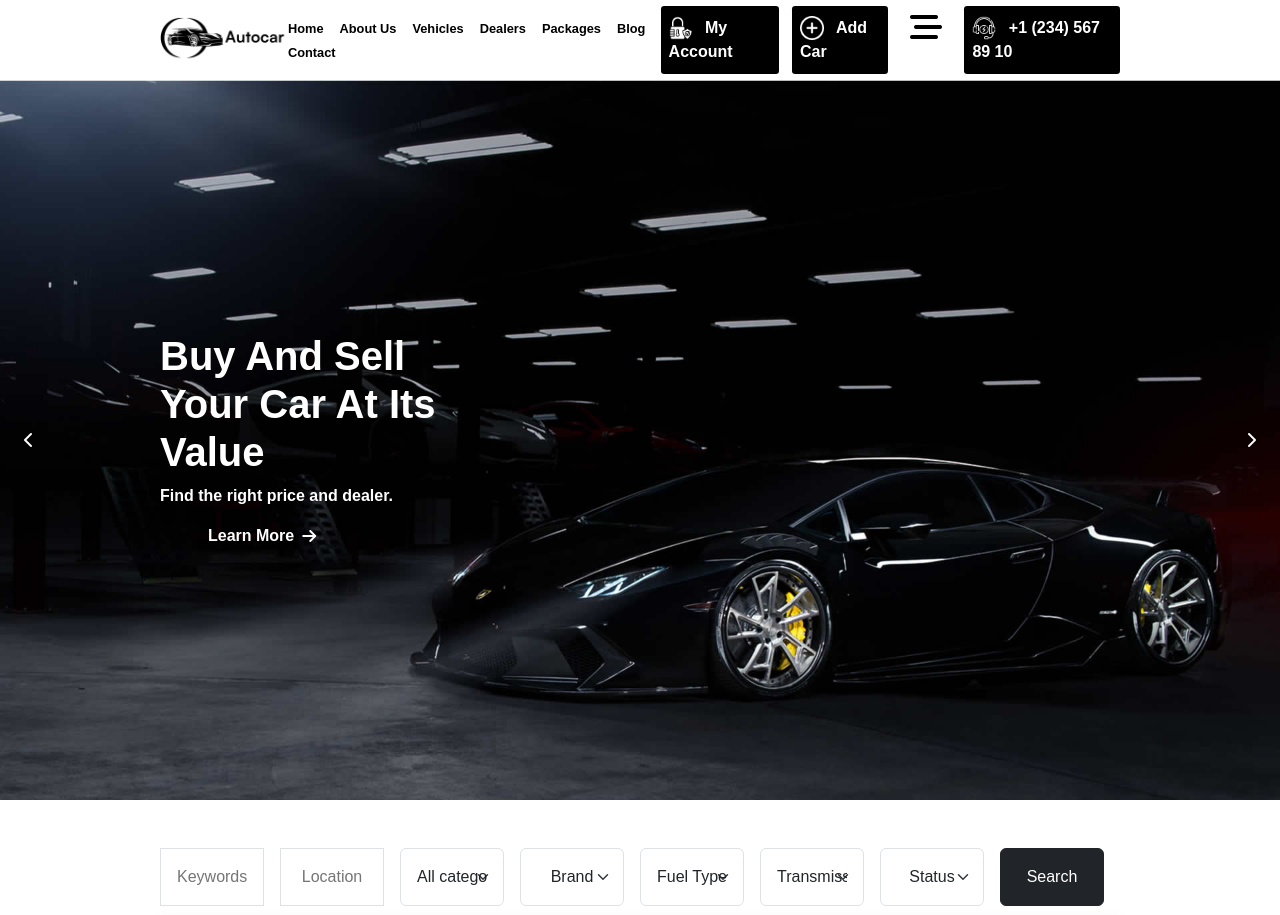
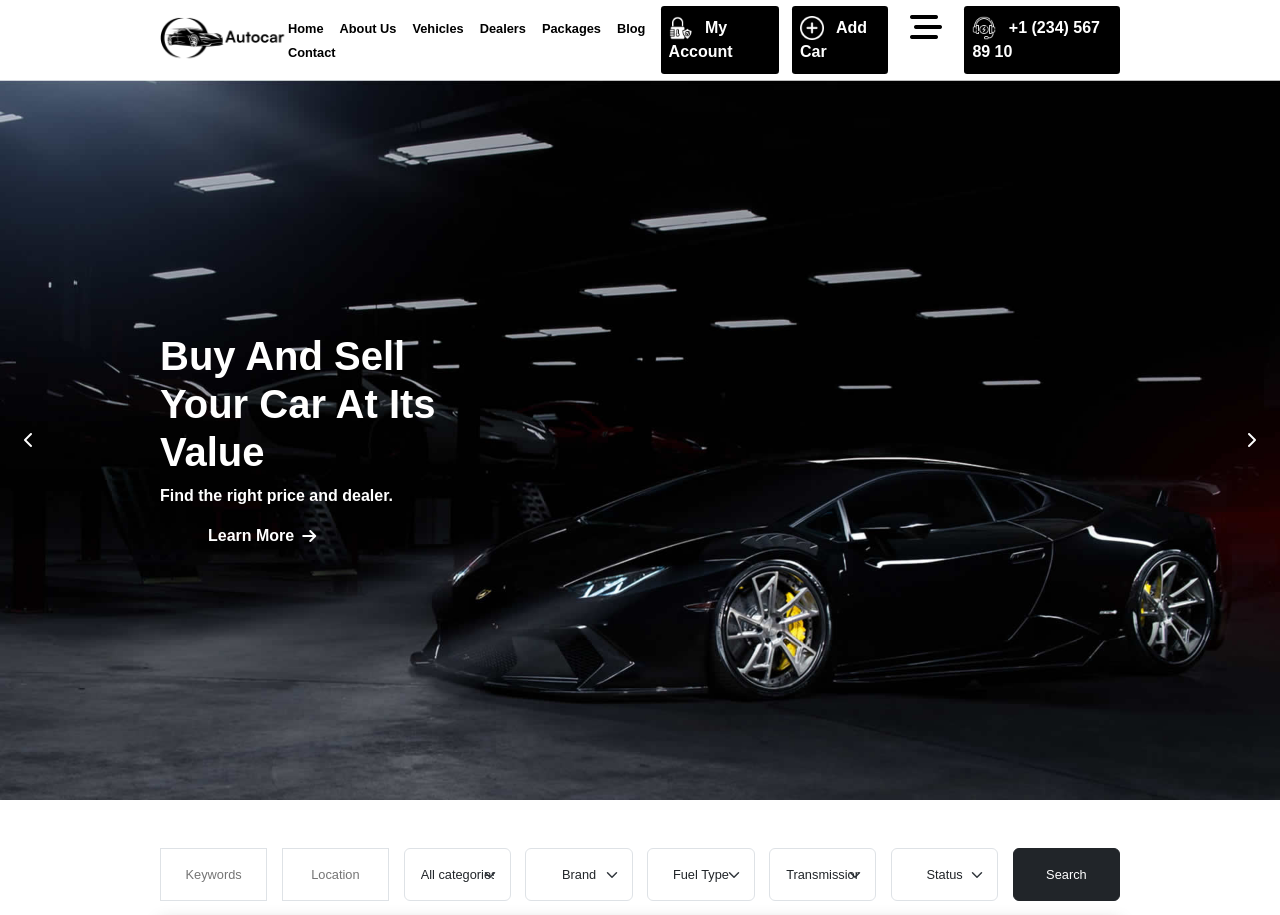
Before and after one commit to francescofalcone05/proj-html-vuejs, a Vue app: page / in a window 1280 px wide. Shown: the top 915 px of the page. Built offline with nearby package versions, Linux system fonts and the light colour scheme.

Commit message:
searchcCar size fixed

```diff
--- a/src/components/SearchCar.vue
+++ b/src/components/SearchCar.vue
@@ -18,17 +18,17 @@ export default {
 
 <template>
   <!-- Ricerca Auto -->
-  <div class="w-75 m-auto d-flex mt-5 mb-3">
+  <div class="w-75 m-auto d-flex mt-5 mb-3 justify-content-between">
     <div class="widthInput">
-      <input class="text-center p-3 border" type="text" placeholder="Keywords">
+      <input class="text-center p-3 border my_fs" type="text" placeholder="Keywords">
     </div>
 
     <div class="widthInput">
-      <input class="text-center p-3 border" type="text" placeholder="Location">
+      <input class="text-center p-3 border my_fs" type="text" placeholder="Location">
     </div>
 
     <div class="widthInput">
-      <select class="form-select p-3" aria-label="Default select example">
+      <select class="form-select p-3 my_fs" aria-label="Default select example">
         <option selected class="text-center d-flex">All categories</option>
         <option class="d-flex" v-for="category in store.SearchCar.AllCategories" value="i">{{ category }}
         </option>
@@ -36,21 +36,21 @@ export default {
     </div>
 
     <div class="widthInput">
-      <select class="form-select p-3" aria-label="Default select example">
+      <select class="form-select p-3 my_fs" aria-label="Default select example">
         <option selected class="text-center">Brand</option>
         <option class="d-flex" v-for="brand in store.SearchCar.Brand" value="i">{{ brand }}</option>
       </select>
     </div>
 
     <div class="widthInput">
-      <select class="form-select p-3" aria-label="Default select example">
+      <select class="form-select p-3 my_fs" aria-label="Default select example">
         <option selected class="text-center">Fuel Type</option>
         <option class="d-flex" v-for="fuel in store.SearchCar.FuelType" value="i">{{ fuel }}</option>
       </select>
     </div>
 
     <div class="widthInput">
-      <select class="form-select p-3" aria-label="Default select example">
+      <select class="form-select p-3 my_fs" aria-label="Default select example">
         <option selected class="text-center">Transmission</option>
         <option class="d-flex" v-for="transmission in store.SearchCar.Transmission" value="i">{{ transmission }}
         </option>
@@ -58,14 +58,14 @@ export default {
     </div>
 
     <div class="widthInput">
-      <select class="form-select p-3" aria-label="Default select example">
+      <select class="form-select p-3 my_fs" aria-label="Default select example">
         <option selected class="text-center">Status</option>
         <option class="custom-option" v-for="status in store.SearchCar.Status" value="i">{{ status }}</option>
       </select>
     </div>
 
     <div class="widthInput">
-      <button type="button" class="btn btn-dark p-3">Search</button>
+      <button type="button" class="my_fs btn btn-dark p-3">Search</button>
     </div>
 
   </div>
@@ -91,8 +91,8 @@ export default {
 }
 
 .widthInput {
-  width: 12.5%;
-  margin-right: 1rem;
+  width: calc(12.5% - 0.8rem);
+
 }
 
 .widthInput * {
@@ -127,4 +127,8 @@ export default {
   /* border: 1px solid rgba(158, 157, 157, 0.014); */
   box-shadow: 0 0rem 0.1rem rgba(0, 0, 0, 0.329) !important;
 }
+
+.my_fs {
+  font-size: 0.8rem;
+}
 </style>
```
